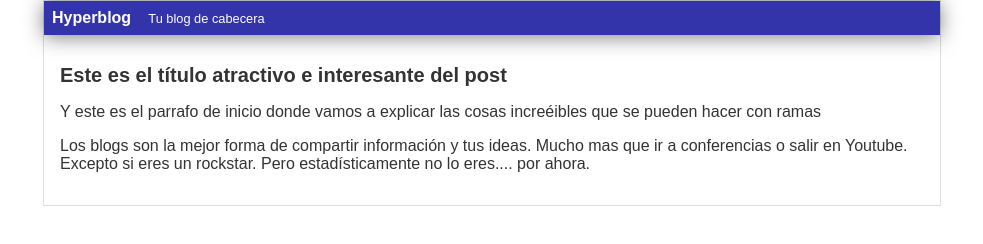
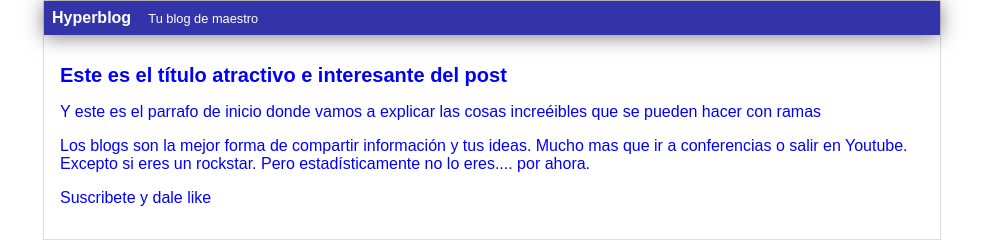
Before and after one commit to RickPegui/BlogIncreible, a plain HTML site: page index.html in a window 1280 px wide. Shown: the whole page, without its empty margins (148-1131 px from the left). Drawn offline with Linux system fonts and the light colour scheme.

Commit message:
Agregue suscripcion, cambie la cabecera maestra y puse todo azul

```diff
--- a/css/estilos.css
+++ b/css/estilos.css
@@ -1,6 +1,6 @@
 body
 {
-    color: #333;
+    color: blue;
     text-align: center;
     font-family: "Arial";
     font-size: 16px;
--- a/index.html
+++ b/index.html
@@ -7,12 +7,13 @@
         <div id="container">
             <div id="cabecera">
                 Hyperblog
-                <span id="tagline">Tu blog de cabecera</span>
+                <span id="tagline">Tu blog de maestro</span>
             </div>
             <div id="post">
                 <h1>Este es el título atractivo e interesante del post</h1>
                 <p>Y este es el parrafo de inicio donde vamos a explicar las cosas increéibles que se pueden hacer con ramas</p>
                 <p>Los blogs son la mejor forma de compartir información y tus ideas. Mucho mas que ir a conferencias o salir en Youtube. Excepto si eres un rockstar. Pero estadísticamente no lo eres.... por ahora.</p>
+                <p>Suscribete y dale like</p>
             </div>
         </div>
     </body>
```
